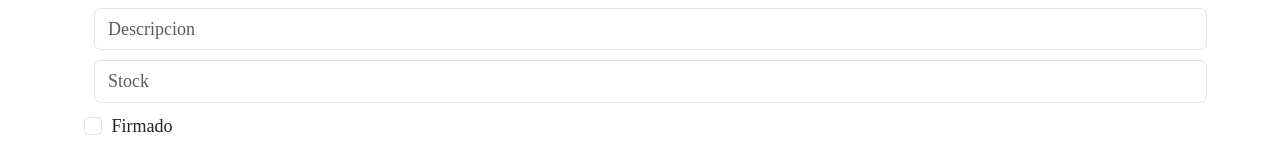
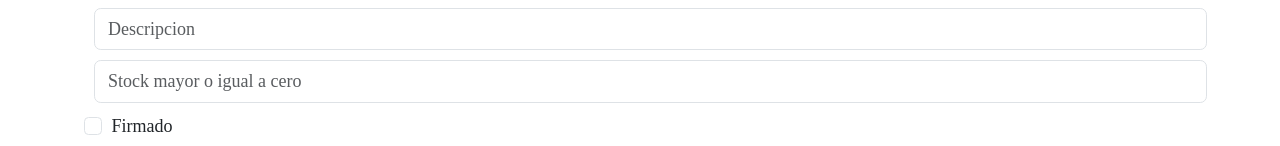
Before and after one commit to jdaeL/Sistema_inventario-frontend, an Angular app: page /admin/libros/1/editar in a window 1280 px wide. Shown: the part 367-513 px from the top of the page. Built offline with nearby package versions, Linux system fonts and the light colour scheme; no server answers.

Commit message:
Implementando restricciones de seguridad en el imput Stock

```diff
--- a/src/app/pages/editar-libro-page/editar-libro-page.component.css
+++ b/src/app/pages/editar-libro-page/editar-libro-page.component.css
@@ -0,0 +1,3 @@
+input:invalid {
+    border: solid red 3px;
+  }
--- a/src/app/pages/editar-libro-page/editar-libro-page.component.html
+++ b/src/app/pages/editar-libro-page/editar-libro-page.component.html
@@ -28,7 +28,7 @@
       <input type="text" class="form-control" placeholder="Descripcion" value="{{ libro.descripcion }}" #descripcion>
     </div>
     <div class="form-group">
-      <input type="number" class="form-control" placeholder="Stock" value="{{ libro.stock }}" #stock>
+      <input type="number" class="form-control" placeholder="Stock mayor o igual a cero" value="{{ libro.stock }}" min="0" #stock>
     </div>
     <div class="form-check">
       <input type="checkbox" class="form-check-input" [checked]="libro.firmado" #firmado>
```
